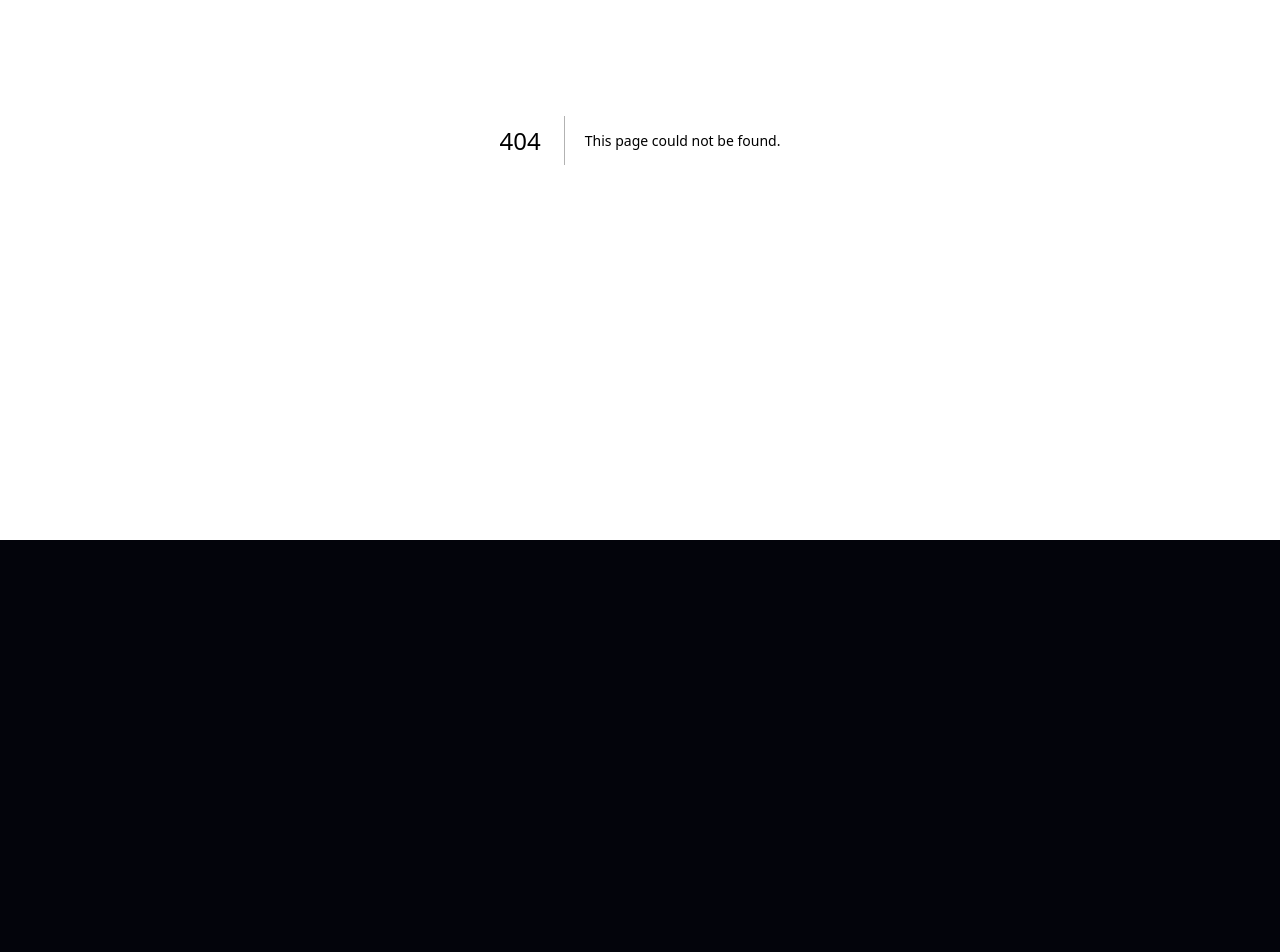
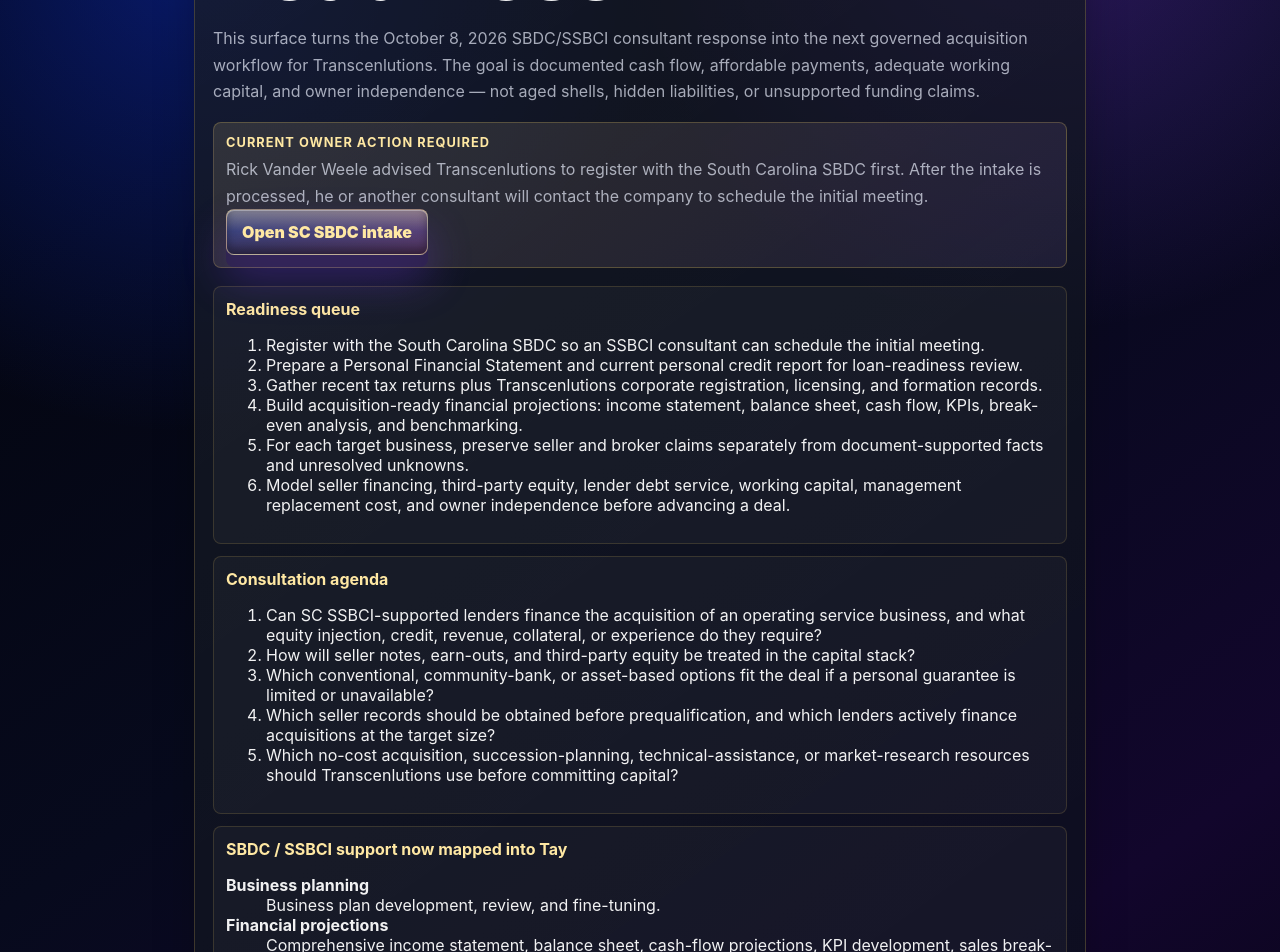
Before and after one commit to transcenlutions25/transcenlutions, a Next.js app: page /acquisition in a window 1280 px wide. Before the commit this address had no page. Shown: the part 260-1212 px from the top of the page. Before the commit the page ends 800 px from the top, so only its background shows below. Built offline with nearby package versions, Linux system fonts and the light colour scheme.

Commit message:
Add acquisition and SSBCI readiness surface

```diff
--- /dev/null
+++ b/app/acquisition/page.tsx
@@ -0,0 +1,82 @@
+import Link from "next/link";
+
+const sbdcSignupUrl = "https://scsbdc.ecenterdirect.com/signup?centerid=3";
+
+const readinessItems = [
+  "Register with the South Carolina SBDC so an SSBCI consultant can schedule the initial meeting.",
+  "Prepare a Personal Financial Statement and current personal credit report for loan-readiness review.",
+  "Gather recent tax returns plus Transcenlutions corporate registration, licensing, and formation records.",
+  "Build acquisition-ready financial projections: income statement, balance sheet, cash flow, KPIs, break-even analysis, and benchmarking.",
+  "For each target business, preserve seller and broker claims separately from document-supported facts and unresolved unknowns.",
+  "Model seller financing, third-party equity, lender debt service, working capital, management replacement cost, and owner independence before advancing a deal.",
+] as const;
+
+const consultantSupport = [
+  ["Business planning", "Business plan development, review, and fine-tuning."],
+  ["Financial projections", "Comprehensive income statement, balance sheet, cash-flow projections, KPI development, sales break-even analysis, and benchmarking."],
+  ["Accounting support", "QuickBooks or other software implementation, periodic financial and operational reviews, and coordination with CPAs and advisors."],
+  ["Market research", "Research support using tools such as Vertical IQ and IBISWorld."],
+  ["Legal awareness", "Business-structure formation, licensing and registrations, contract-review resources, and referrals including Turner Padgett and USC Law School resources."],
+  ["Education", "Financial-literacy workshops plus the SBDC library of webinars and tools."],
+  ["Loan preparation", "Financial-health assessment, documentation review, bank and lender coordination, and relationship follow-up."],
+] as const;
+
+const consultationQuestions = [
+  "Can SC SSBCI-supported lenders finance the acquisition of an operating service business, and what equity injection, credit, revenue, collateral, or experience do they require?",
+  "How will seller notes, earn-outs, and third-party equity be treated in the capital stack?",
+  "Which conventional, community-bank, or asset-based options fit the deal if a personal guarantee is limited or unavailable?",
+  "Which seller records should be obtained before prequalification, and which lenders actively finance acquisitions at the target size?",
+  "Which no-cost acquisition, succession-planning, technical-assistance, or market-research resources should Transcenlutions use before committing capital?",
+] as const;
+
+export default function AcquisitionPage() {
+  return (
+    <main className="info-shell">
+      <Link className="info-back" href="/">Back to Tay command room</Link>
+      <article className="info-panel">
+        <p className="eyebrow">Transcenlutions Acquisition OS</p>
+        <h1>Acquisition & Funding Readiness</h1>
+        <p className="info-intro">
+          This surface turns the October 8, 2026 SBDC/SSBCI consultant response into the next governed acquisition workflow for Transcenlutions.
+          The goal is documented cash flow, affordable payments, adequate working capital, and owner independence — not aged shells, hidden liabilities, or unsupported funding claims.
+        </p>
+
+        <div className="info-review">
+          <strong>Current owner action required</strong>
+          <p>
+            Rick Vander Weele advised Transcenlutions to register with the South Carolina SBDC first. After the intake is processed, he or another consultant will contact the company to schedule the initial meeting.
+          </p>
+          <a className="primary-button" href={sbdcSignupUrl} target="_blank" rel="noreferrer">Open SC SBDC intake</a>
+        </div>
+
+        <div className="info-section-grid">
+          <section>
+            <h2>Readiness queue</h2>
+            <ol>{readinessItems.map(item => <li key={item}>{item}</li>)}</ol>
+          </section>
+          <section>
+            <h2>Consultation agenda</h2>
+            <ol>{consultationQuestions.map(item => <li key={item}>{item}</li>)}</ol>
+          </section>
+          <section>
+            <h2>SBDC / SSBCI support now mapped into Tay</h2>
+            <dl>
+              {consultantSupport.map(([title, body]) => (
+                <div key={title}>
+                  <dt><strong>{title}</strong></dt>
+                  <dd>{body}</dd>
+                </div>
+              ))}
+            </dl>
+          </section>
+          <section>
+            <h2>Governance</h2>
+            <p>
+              Tay may organize evidence, prepare projections, compare financing scenarios, build document requests, and prepare consultation questions. Owner approval remains required before credit pulls, lender applications, sharing sensitive financial information, accepting guarantees, paying fees, signing legal documents, or committing capital.
+            </p>
+          </section>
+        </div>
+      </article>
+    </main>
+  );
+}
```
